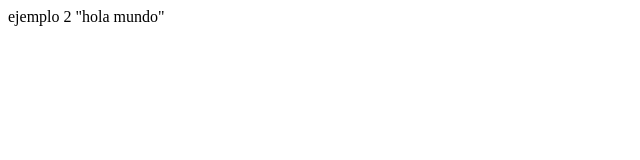
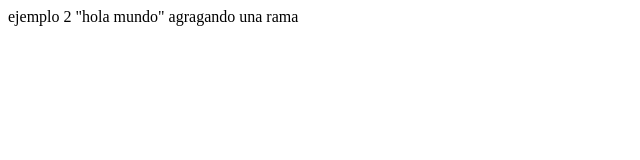
Before and after one commit to mariopenat/ejemplo, a plain HTML site: page index.html in a window 1280 px wide. Shown: the whole page, without its empty margins (0-640 px from the left). Drawn offline with Linux system fonts and the light colour scheme.

Commit message:
primer commit en rama1

```diff
--- a/index.html
+++ b/index.html
@@ -10,6 +10,7 @@
     <div class="app">
         ejemplo 2
         "hola mundo"
+        agragando una rama
 </body>
 
 </html>
```
